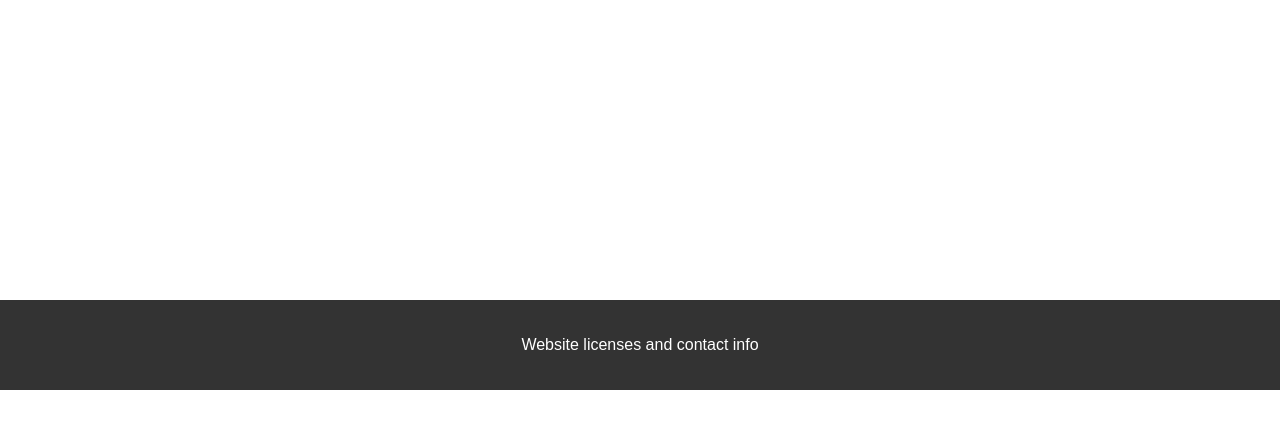
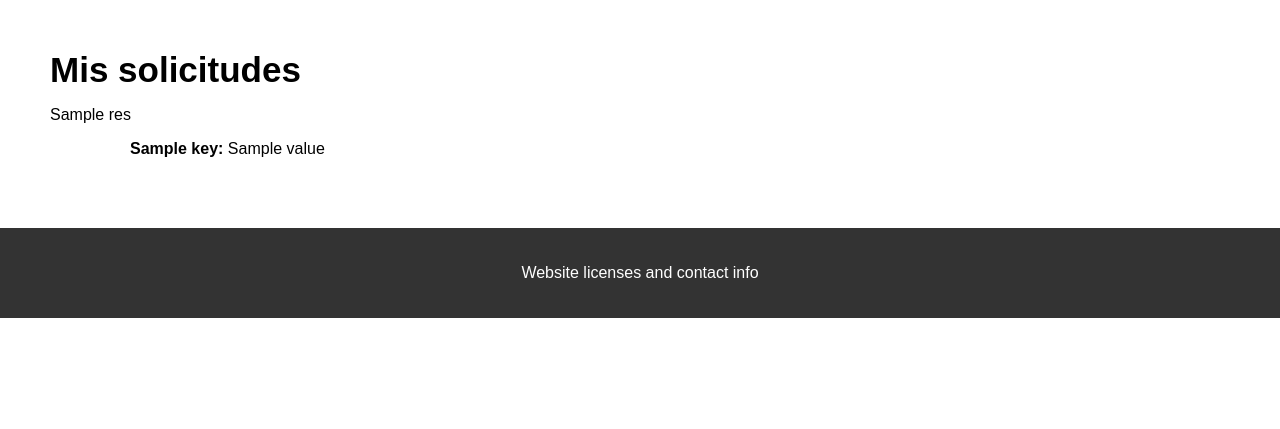
Before and after one commit to abrahamgmacias/solicitudes-de-gobierno, a Django app: template solicitudes_de_gobierno/solicitudes/templates/solicitudes.html in a window 1280 px wide. Shown: the part 75-504 px from the top of the page. Run offline with Django 5.2, Linux system fonts and the light colour scheme; the template is opened without the code that fills it: most values are stand-ins (such as "Sample title", 1, 10 or a date in 2020).

Commit message:
shows json values as ul

```diff
--- a/solicitudes_de_gobierno/solicitudes/templates/solicitudes.html
+++ b/solicitudes_de_gobierno/solicitudes/templates/solicitudes.html
@@ -27,9 +27,15 @@
             margin: 0;
         }
 
-        .white-section {
-            height: 300px;
-            background-color: white;
+        h2 {
+            font-size: 35px;
+            margin: 0;
+        }
+
+        .mis-solicitudes {
+            text-align: left;
+            padding: 50px;
+            max-width: 800px;
         }
 
         .buttons {
@@ -85,6 +91,16 @@
             text-decoration: none;
             color: #000000;
         }
+
+        .list-container {
+            margin-bottom: 20px;
+            /* Add space below the list container */
+        }
+
+        ul {
+            list-style-type: none;
+            /* Remove default list bullets */
+        }
     </style>
 </head>
 
@@ -97,7 +113,25 @@
         </div>
     </header>
 
-    <div class="white-section"></div>
+    <div class="mis-solicitudes">
+        <h2>Mis solicitudes</h2>
+        <p>{{ res }}</p>
+        <ul>
+            {% for item in solicitudes_list %}
+            <div class="list-container">
+                <li>
+                    <ul>
+                        {% for key, value in item.items %}
+                        <li>
+                            <strong>{{ key }}:</strong> {{ value }}
+                        </li>
+                        {% endfor %}
+                    </ul>
+                </li>
+            </div>
+            {% endfor %}
+        </ul>
+    </div>
 
     <footer>
         <p>Website licenses and contact info</p>
```
